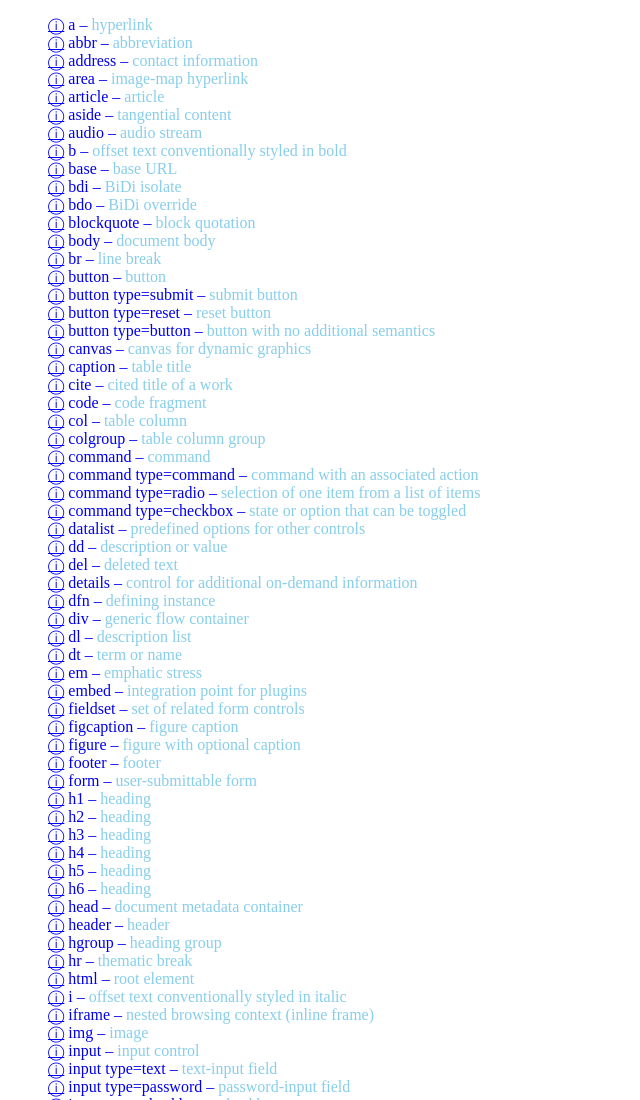
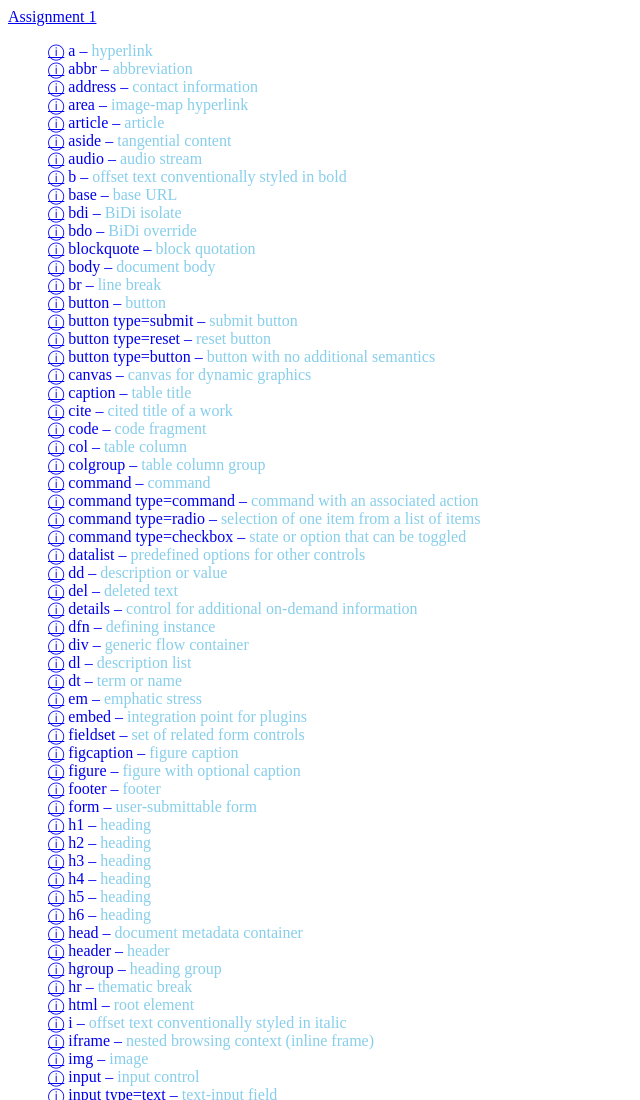
Before and after one commit to KyleWhen/workspace-html-2020-8arbqi, a website: page HTMLelements.html in a window 1280 px wide. Shown: the top 1100 px of the page, without its empty margins (0-640 px from the left). Drawn offline with Linux system fonts and the light colour scheme.

Commit message:
1 file modified

```diff
--- a/HTMLelements.html
+++ b/HTMLelements.html
@@ -11,6 +11,7 @@ and open the template in the editor.
         <meta name="viewport" content="width=device-width, initial-scale=1.0">
         <link rel="stylesheet" href="css/sidebar.css">
     </head>
+    <a href="https://cdn.jsdelivr.net/gh/KyleWhen/workspace-html-2020-8arbqi@master/doc/Assignment1.pdf">Assignment 1</a>
     <body>
         <div class="toc">
             <ul>
```
